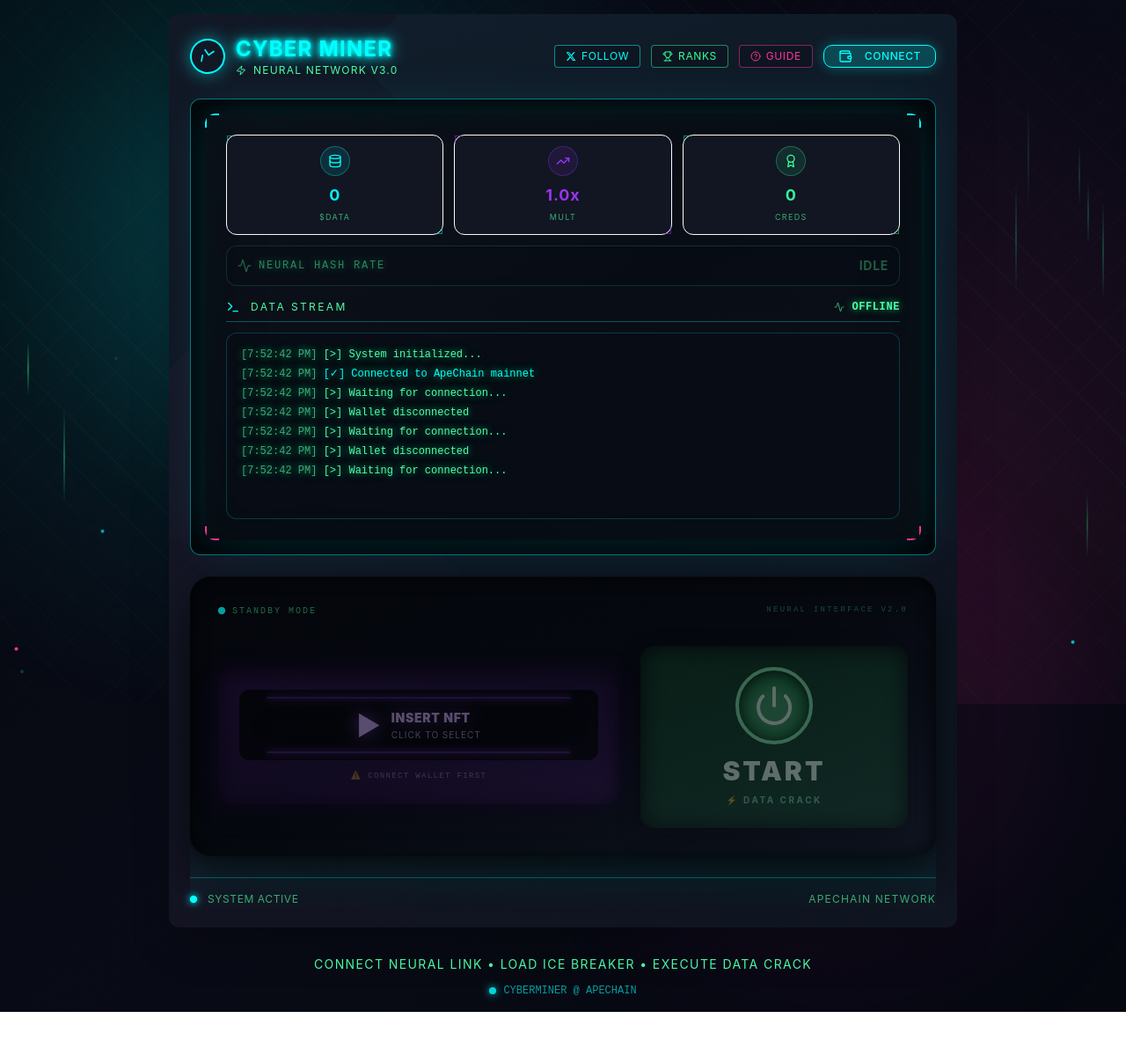
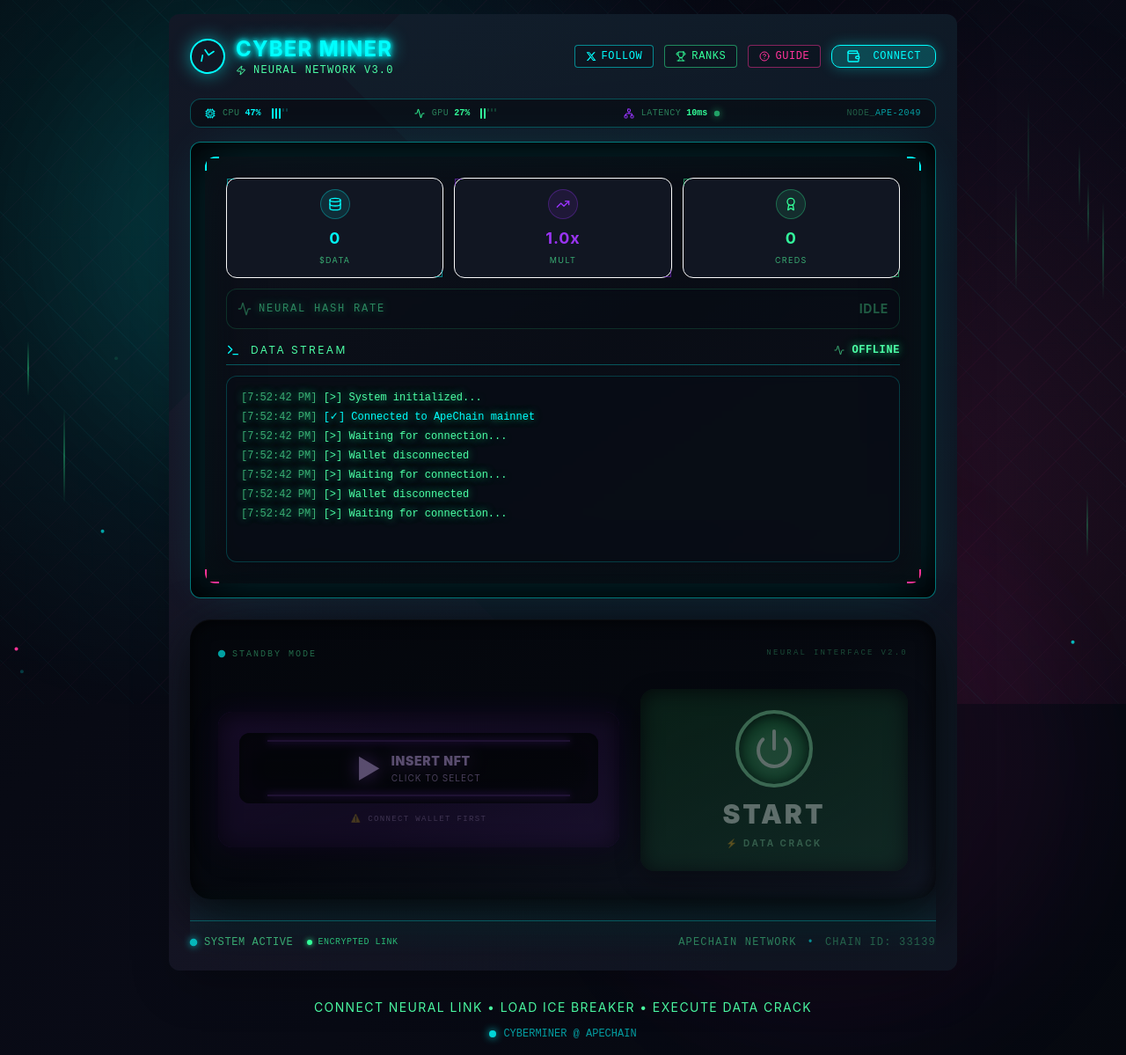
Before and after one commit to mrvalts123/cyber, a React (Vite) app: page / in a window 1280 px wide. Shown: the whole page at 88% size. Before the commit the page ends 1150 px from the top, so only its background shows below. Built offline with nearby package versions, Linux system fonts and the light colour scheme.

Commit message:
Update hacker-console.tsx

```diff
--- a/src/components/hacker-console.tsx
+++ b/src/components/hacker-console.tsx
@@ -1,13 +1,14 @@
 /**
  * HackerConsole Component
  *
- * Main cyberpunk hacker terminal UI component.
- * Renders the futuristic hacking console with screen, controls, and branding.
+ * Main cyberpunk hacker terminal UI component with worldbuilding elements.
+ * Features ghosted watermarks, CPU/GPU utilization, neural sync latency,
+ * and immersive cyberpunk lore throughout the interface.
  */
 
-import React, { ReactNode } from 'react';
+import React, { ReactNode, useState, useEffect } from 'react';
 import { motion } from 'framer-motion';
-import { Terminal, Zap, LogOut, Wallet, Trophy, HelpCircle } from 'lucide-react';
+import { Terminal, Zap, LogOut, Wallet, Trophy, HelpCircle, Cpu, Activity, Network } from 'lucide-react';
 import { Button } from '@/components/ui/button';
 import { formatAddress } from '@/lib/wallet';
 
@@ -24,6 +25,21 @@ interface HackerConsoleProps {
 }
 
 export function HackerConsole({ children, controls, isConnected = false, address = '', isConnecting = false, onConnect, onDisconnect, onOpenLeaderboard, onOpenGuide }: HackerConsoleProps) {
+  // Simulate CPU/GPU utilization for worldbuilding
+  const [cpuUsage, setCpuUsage] = useState(45);
+  const [gpuUsage, setGpuUsage] = useState(32);
+  const [latency, setLatency] = useState(12);
+
+  useEffect(() => {
+    const interval = setInterval(() => {
+      setCpuUsage(prev => Math.max(20, Math.min(85, prev + (Math.random() - 0.5) * 10)));
+      setGpuUsage(prev => Math.max(15, Math.min(75, prev + (Math.random() - 0.5) * 12)));
+      setLatency(prev => Math.max(8, Math.min(45, prev + (Math.random() - 0.5) * 5)));
+    }, 2000);
+
+    return () => clearInterval(interval);
+  }, []);
+
   return (
     <motion.div
       initial={{ scale: 0.95, opacity: 0 }}
@@ -33,6 +49,21 @@ export function HackerConsole({ children, controls, isConnected = false, address
     >
       {/* Main Cyber Panel */}
       <div className="cyber-panel rounded-lg p-6 shadow-2xl relative overflow-hidden">
+        {/* Ghosted Watermark Background - Worldbuilding */}
+        <div className="absolute inset-0 flex items-center justify-center pointer-events-none opacity-[0.03] select-none">
+          <div className="text-center transform rotate-[-15deg]">
+            <div className="text-6xl font-black tracking-widest text-neon-cyan uppercase font-display">
+              APECHAIN
+            </div>
+            <div className="text-2xl font-bold tracking-[0.3em] text-neon-cyan uppercase mt-2 font-mono">
+              SECURE NODE 2049
+            </div>
+            <div className="text-lg tracking-wider text-neon-green uppercase mt-1 font-mono">
+              NEURAL NETWORK v3.0
+            </div>
+          </div>
+        </div>
+
         {/* Animated Grid Background */}
         <div className="absolute inset-0 cyber-grid opacity-20 pointer-events-none" />
 
@@ -49,10 +80,10 @@ export function HackerConsole({ children, controls, isConnected = false, address
                 <Terminal className="w-5 h-5 text-neon-cyan" />
               </motion.div>
               <div>
-                <h1 className="text-2xl font-bold text-neon-cyan neon-text font-cyber tracking-wider">
+                <h1 className="text-2xl font-bold text-neon-cyan neon-text font-display tracking-wider">
                   CYBER MINER
                 </h1>
-                <div className="text-xs text-terminal-text uppercase tracking-widest flex items-center gap-2">
+                <div className="text-xs text-terminal-text uppercase tracking-widest flex items-center gap-2 font-mono">
                   <Zap className="w-3 h-3" />
                   <span>Neural Network v3.0</span>
                 </div>
@@ -74,7 +105,7 @@ export function HackerConsole({ children, controls, isConnected = false, address
                 <svg className="w-3 h-3 text-neon-cyan group-hover:text-neon-cyan transition-colors" viewBox="0 0 24 24" fill="currentColor">
                   <path d="M18.244 2.25h3.308l-7.227 8.26 8.502 11.24H16.17l-5.214-6.817L4.99 21.75H1.68l7.73-8.835L1.254 2.25H8.08l4.713 6.231zm-1.161 17.52h1.833L7.084 4.126H5.117z"/>
                 </svg>
-                <span className="text-xs text-neon-cyan uppercase tracking-wider group-hover:text-neon-cyan transition-colors">Follow</span>
+                <span className="text-xs text-neon-cyan uppercase tracking-wider group-hover:text-neon-cyan transition-colors font-mono">Follow</span>
               </motion.a>
 
               {/* RANKS Button */}
@@ -87,7 +118,7 @@ export function HackerConsole({ children, controls, isConnected = false, address
                   title="Leaderboard"
                 >
                   <Trophy className="w-3 h-3 text-neon-green" />
-                  <span className="text-xs text-neon-green uppercase tracking-wider">Ranks</span>
+                  <span className="text-xs text-neon-green uppercase tracking-wider font-mono">Ranks</span>
                 </motion.button>
               )}
 
@@ -101,16 +132,37 @@ export function HackerConsole({ children, controls, isConnected = false, address
                   title="Game Guide"
                 >
                   <HelpCircle className="w-3 h-3 text-neon-pink" />
-                  <span className="text-xs text-neon-pink uppercase tracking-wider">Guide</span>
+                  <span className="text-xs text-neon-pink uppercase tracking-wider font-mono">Guide</span>
                 </motion.button>
               )}
 
               {isConnected && address ? (
                 <>
-                  <div className="flex items-center gap-2 px-3 py-1 rounded border border-neon-cyan/50 bg-cyber-panel/50">
-                    <div className="w-2 h-2 rounded-full bg-neon-cyan animate-pulse" style={{ boxShadow: '0 0 10px hsl(180 100% 50%)' }} />
+                  <motion.div
+                    animate={{
+                      boxShadow: [
+                        '0 0 10px hsl(180 100% 50% / 0.3)',
+                        '0 0 20px hsl(180 100% 50% / 0.5)',
+                        '0 0 10px hsl(180 100% 50% / 0.3)'
+                      ]
+                    }}
+                    transition={{ duration: 2, repeat: Infinity }}
+                    className="flex items-center gap-2 px-3 py-1 rounded border border-neon-cyan/50 bg-cyber-panel/50"
+                  >
+                    <motion.div
+                      animate={{
+                        scale: [1, 1.2, 1],
+                        boxShadow: [
+                          '0 0 10px hsl(180 100% 50%)',
+                          '0 0 15px hsl(180 100% 50%)',
+                          '0 0 10px hsl(180 100% 50%)'
+                        ]
+                      }}
+                      transition={{ duration: 1.5, repeat: Infinity }}
+                      className="w-2 h-2 rounded-full bg-neon-cyan"
+                    />
                     <span className="text-xs text-neon-cyan font-mono">{formatAddress(address)}</span>
-                  </div>
+                  </motion.div>
 
                   {onDisconnect && (
                     <motion.button
@@ -130,7 +182,7 @@ export function HackerConsole({ children, controls, isConnected = false, address
                     onClick={onConnect}
                     disabled={isConnecting}
                     size="sm"
-                    className="cyber-button bg-neon-cyan/20 hover:bg-neon-cyan/30 text-neon-cyan border border-neon-cyan text-xs uppercase tracking-wider font-cyber px-4 py-1 h-auto"
+                    className="cyber-button bg-neon-cyan/20 hover:bg-neon-cyan/30 text-neon-cyan border border-neon-cyan text-xs uppercase tracking-wider font-mono px-4 py-1 h-auto"
                     style={{ boxShadow: '0 0 15px hsl(180 100% 50% / 0.3)' }}
                   >
                     <Wallet className="w-3 h-3 mr-1.5" />
@@ -138,6 +190,97 @@ export function HackerConsole({ children, controls, isConnected = false, address
                   </Button>
                 )
               )}
+            </div>
+          </div>
+        </div>
+
+        {/* System Metrics Bar - Worldbuilding Elements */}
+        <div className="relative z-10 mb-4">
+          <div className="flex items-center justify-between gap-4 bg-cyber-darker/50 rounded-lg px-4 py-2 border border-cyber-border/30">
+            {/* CPU Utilization */}
+            <div className="flex items-center gap-2">
+              <Cpu className="w-3 h-3 text-neon-cyan" />
+              <div className="text-[10px] font-mono">
+                <span className="text-terminal-dim/70 uppercase tracking-wider">CPU</span>
+                <span className="text-neon-cyan ml-1.5 font-bold">{cpuUsage.toFixed(0)}%</span>
+              </div>
+              <div className="flex gap-0.5 ml-1">
+                {[...Array(5)].map((_, i) => (
+                  <motion.div
+                    key={i}
+                    animate={{
+                      height: cpuUsage > (i * 20) ? '12px' : '4px',
+                      backgroundColor: cpuUsage > (i * 20)
+                        ? 'hsl(180 100% 50%)'
+                        : 'hsl(180 100% 50% / 0.2)',
+                    }}
+                    transition={{ duration: 0.3 }}
+                    className="w-0.5 rounded-full"
+                  />
+                ))}
+              </div>
+            </div>
+
+            {/* GPU Utilization */}
+            <div className="flex items-center gap-2">
+              <Activity className="w-3 h-3 text-neon-green" />
+              <div className="text-[10px] font-mono">
+                <span className="text-terminal-dim/70 uppercase tracking-wider">GPU</span>
+                <span className="text-neon-green ml-1.5 font-bold">{gpuUsage.toFixed(0)}%</span>
+              </div>
+              <div className="flex gap-0.5 ml-1">
+                {[...Array(5)].map((_, i) => (
+                  <motion.div
+                    key={i}
+                    animate={{
+                      height: gpuUsage > (i * 20) ? '12px' : '4px',
+                      backgroundColor: gpuUsage > (i * 20)
+                        ? 'hsl(150 100% 60%)'
+                        : 'hsl(150 100% 60% / 0.2)',
+                    }}
+                    transition={{ duration: 0.3 }}
+                    className="w-0.5 rounded-full"
+                  />
+                ))}
+              </div>
+            </div>
+
+            {/* Neural Sync Latency */}
+            <div className="flex items-center gap-2">
+              <Network className="w-3 h-3 text-neon-purple" />
+              <div className="text-[10px] font-mono">
+                <span className="text-terminal-dim/70 uppercase tracking-wider">Latency</span>
+                <motion.span
+                  animate={{
+                    color: latency < 15 ? 'hsl(150 100% 60%)' : latency < 30 ? 'hsl(45 100% 55%)' : 'hsl(0 100% 60%)'
+                  }}
+                  className="ml-1.5 font-bold"
+                >
+                  {latency.toFixed(0)}ms
+                </motion.span>
+              </div>
+              <motion.div
+                animate={{
+                  scale: [1, 1.3, 1],
+                  opacity: [0.5, 1, 0.5]
+                }}
+                transition={{ duration: 2, repeat: Infinity }}
+                className={`w-1.5 h-1.5 rounded-full ${
+                  latency < 15 ? 'bg-neon-green' : latency < 30 ? 'bg-neon-yellow' : 'bg-neon-pink'
+                }`}
+                style={{
+                  boxShadow: latency < 15
+                    ? '0 0 8px hsl(150 100% 60%)'
+                    : latency < 30
+                      ? '0 0 8px hsl(45 100% 55%)'
+                      : '0 0 8px hsl(0 100% 60%)'
+                }}
+              />
+            </div>
+
+            {/* Node ID */}
+            <div className="text-[10px] font-mono text-terminal-dim/50 tracking-wider">
+              NODE_<span className="text-neon-cyan/60">APE-2049</span>
             </div>
           </div>
         </div>
@@ -160,20 +303,36 @@ export function HackerConsole({ children, controls, isConnected = false, address
           {controls}
         </div>
 
-        {/* Bottom Status Bar */}
+        {/* Bottom Status Bar with Enhanced Worldbuilding */}
         <div className="relative z-10 mt-6 pt-4 border-t border-cyber-border/30">
           <div className="flex items-center justify-between">
-            <div className="flex items-center gap-3 text-terminal-dim text-xs uppercase tracking-wider">
+            <div className="flex items-center gap-4">
+              {/* System Status */}
+              <div className="flex items-center gap-2 text-terminal-dim text-xs uppercase tracking-wider font-mono">
                 <motion.div
-                animate={{ scale: [1, 1.2, 1] }}
+                  animate={{
+                    scale: [1, 1.3, 1],
+                    opacity: [0.6, 1, 0.6]
+                  }}
                   transition={{ duration: 2, repeat: Infinity }}
                   className="w-2 h-2 rounded-full bg-neon-cyan"
                   style={{ boxShadow: '0 0 8px hsl(180 100% 50%)' }}
                 />
                 <span>System Active</span>
               </div>
-            <div className="text-terminal-dim text-xs uppercase tracking-widest">
-              ApeChain Network
+
+              {/* Secure Connection Indicator */}
+              <div className="flex items-center gap-1.5 text-[10px] font-mono text-neon-green/70">
+                <div className="w-1.5 h-1.5 rounded-full bg-neon-green"
+                     style={{ boxShadow: '0 0 6px hsl(150 100% 60%)' }} />
+                <span className="uppercase tracking-wider">Encrypted Link</span>
+              </div>
+            </div>
+
+            <div className="flex items-center gap-3 text-xs uppercase tracking-widest font-mono">
+              <span className="text-terminal-dim/70">ApeChain Network</span>
+              <span className="text-neon-cyan/50">•</span>
+              <span className="text-terminal-dim/50">Chain ID: 33139</span>
             </div>
           </div>
         </div>
@@ -186,7 +345,7 @@ export function HackerConsole({ children, controls, isConnected = false, address
       </div>
 
       {/* Decorative Top Label */}
-      <div className="absolute -top-8 left-1/2 transform -translate-x-1/2 text-terminal-dim text-xs uppercase tracking-[0.3em] flex items-center gap-2">
+      <div className="absolute -top-8 left-1/2 transform -translate-x-1/2 text-terminal-dim text-xs uppercase tracking-[0.3em] flex items-center gap-2 font-mono">
         <div className="w-8 h-[1px] bg-gradient-to-r from-transparent to-neon-cyan" />
         <span>Web3 Neural Interface</span>
         <div className="w-8 h-[1px] bg-gradient-to-l from-transparent to-neon-cyan" />
```
Lines whose indentation alone changed are shown as unchanged.
